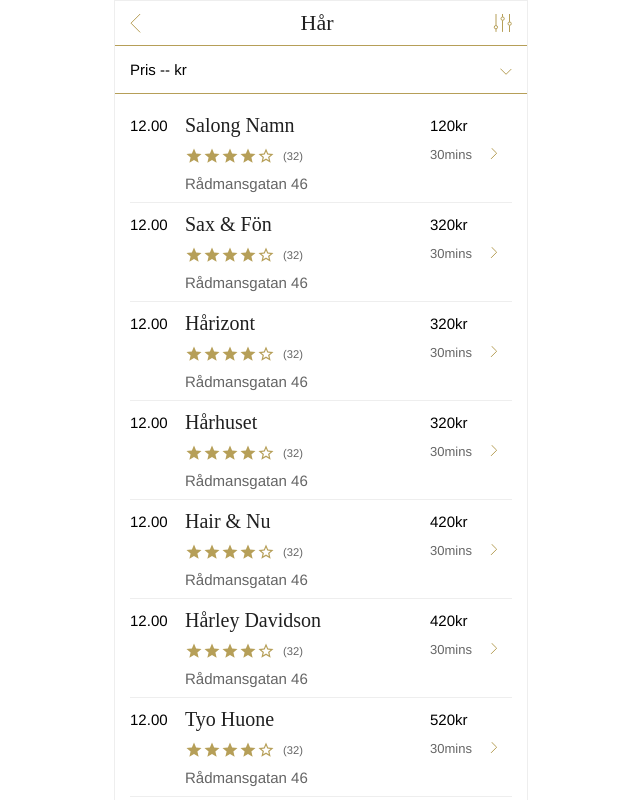
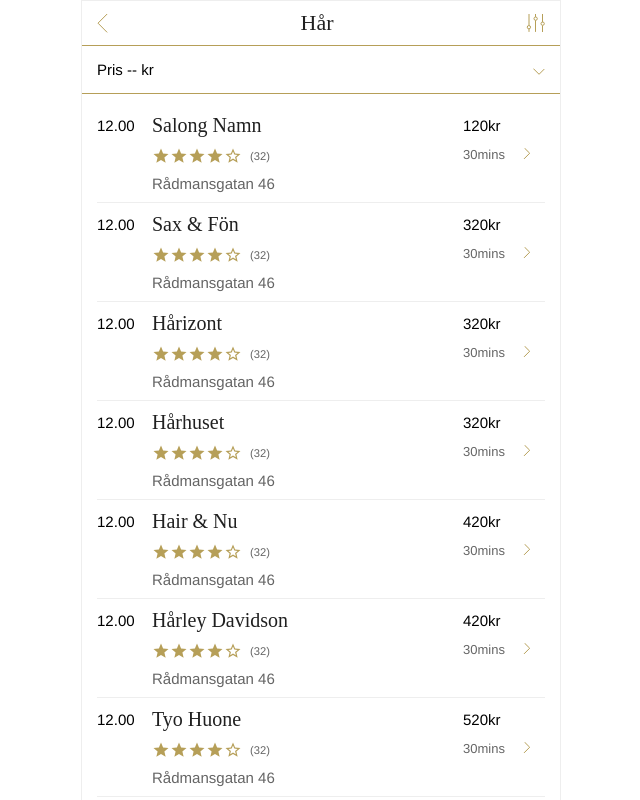
Before and after one commit to srcnebo/Salon-react-app, a React (Create React App) app: page / in a window 1280 px wide. Shown: the top 800 px of the page, without its empty margins (319-959 px from the left). Built offline with nearby package versions, Linux system fonts and the light colour scheme.

Commit message:
update max-width

```diff
--- a/src/App.css
+++ b/src/App.css
@@ -3,7 +3,7 @@
 }
 
 .mobile-view-wrapper {
-  max-width: 414px;
+  max-width: 480px;
   margin: auto;
   border: 0.5px solid var(--lightGrey);
 }
```
